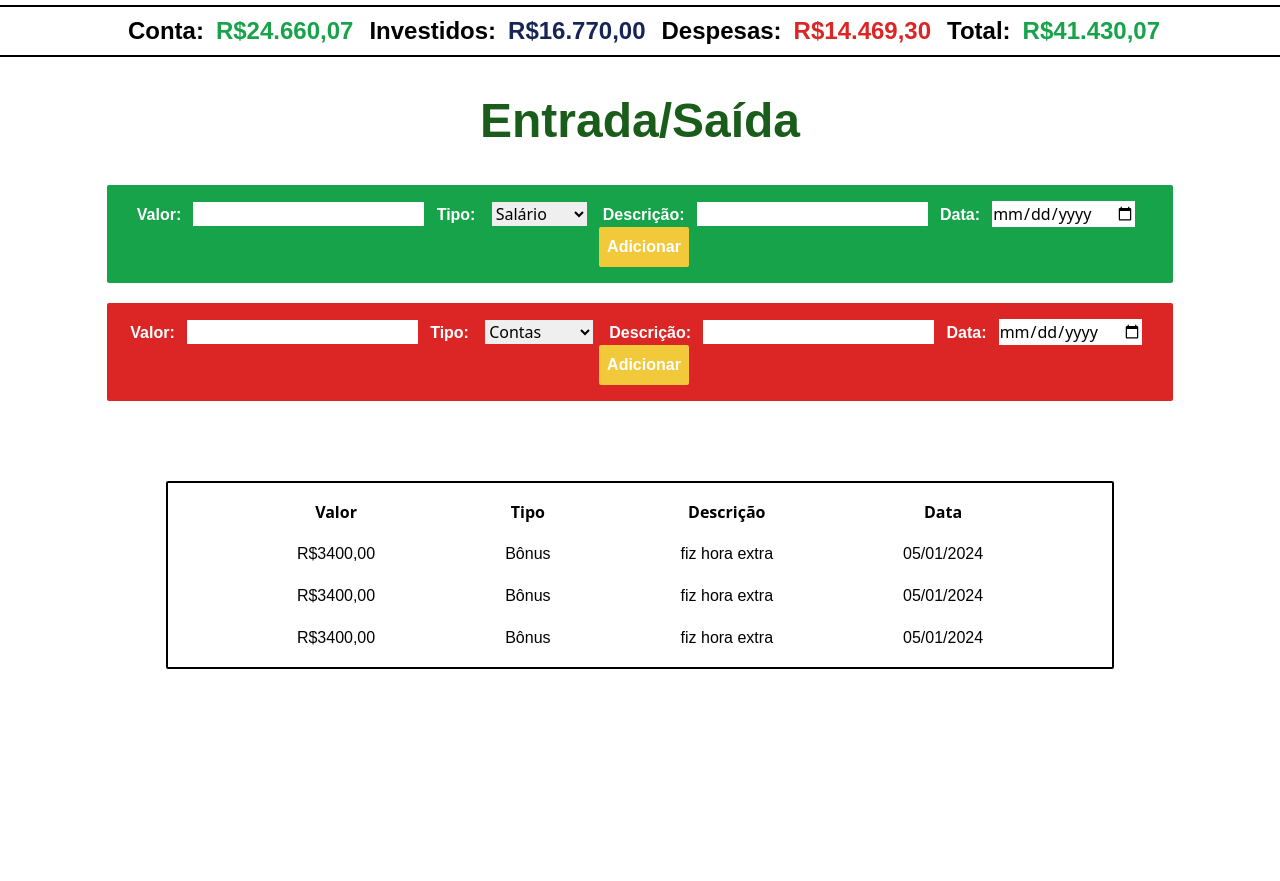
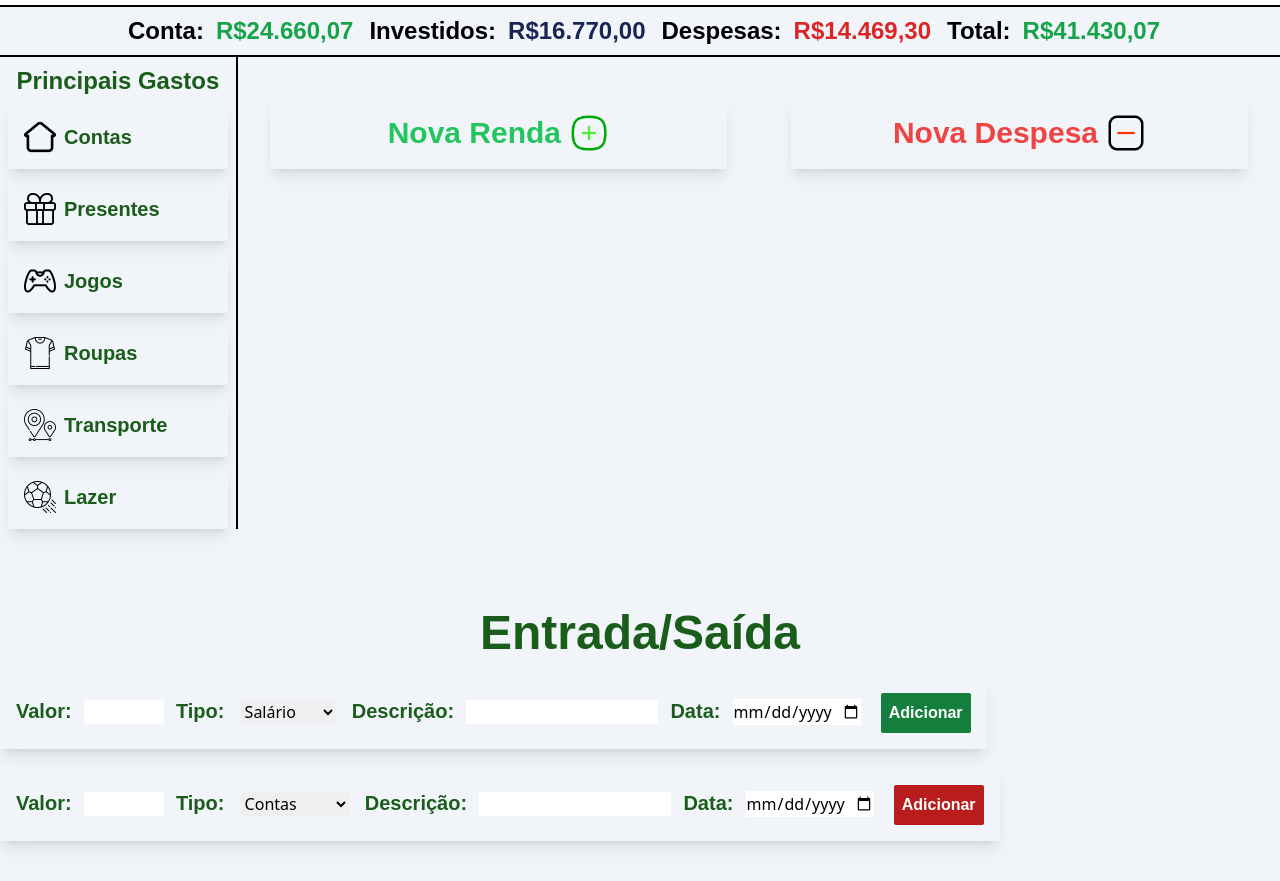
Before and after one commit to PHPPrado/FinApp, a website: page FIN_WEB/index.html in a window 1280 px wide. Shown: the part 61-942 px from the top of the page. Before the commit the page ends 810 px from the top, so only its background shows below. Drawn offline with Linux system fonts and the light colour scheme.

Commit message:
feat: retrabalhando o design

```diff
--- a/FIN_WEB/index.html
+++ b/FIN_WEB/index.html
@@ -12,7 +12,7 @@
   <a class="text-black font-nunito font-bold text-xl mt-4 ml-5" href="">Renda</a>
   <a class="text-black font-nunito font-bold text-xl mt-4 ml-5" href="">Despesas</a>
 </header>
-<body class="bg-white">
+<body class="bg-slate-100">
 
   <section class="items-start mt-0">
 
@@ -29,13 +29,109 @@
 
   </section>
 
-  <section class="flex flex-col my-10 items-center text-center">
+
+  <section class="flex flex-row mb-20">
+
+    <div class="flex flex-col px-2 pt-0 w-72 justify-center border-black border-r-2 ">
+      <h1 class="self-center font-nunito text-finGreen-0 font-bold text-2xl mt-2">Principais Gastos</h1>
+      <div class="flex mt-2 p-4 shadow-lg rounded-sm w-full">
+        <img class="w-8" src="images/casa.png" alt="">
+        <h2 class="font-nunito font-bold text-xl self-center ml-2 text-finGreen-0 ">Contas</h2>
+      </div>
+      <div class="flex mt-2 p-4 shadow-lg rounded-sm w-full">
+        <img class="w-8" src="images/presente.png" alt="">
+        <h2 class="font-nunito font-bold text-xl self-center ml-2 text-finGreen-0 ">Presentes</h2>
+      </div>
+      <div class="flex mt-2 p-4 shadow-lg rounded-sm w-full">
+        <img class="w-8" src="images/controle-de-jogo.png" alt="">
+        <h2 class="font-nunito font-bold text-xl self-center ml-2 text-finGreen-0 ">Jogos</h2>
+      </div>
+      <div class="flex mt-2 p-4 shadow-lg rounded-sm w-full">
+        <img class="w-8" src="images/camisa.png" alt="">
+        <h2 class="font-nunito font-bold text-xl self-center ml-2 text-finGreen-0 ">Roupas</h2>
+      </div>
+      <div class="flex mt-2 p-4 shadow-lg rounded-sm w-full">
+        <img class="w-8" src="images/transporte.png" alt="">
+        <h2 class="font-nunito font-bold text-xl self-center ml-2 text-finGreen-0 ">Transporte</h2>
+      </div>
+      <div class="flex mt-2 p-4 shadow-lg rounded-sm w-full">
+        <img class="w-8" src="images/bola-de-futebol.png" alt="">
+        <h2 class="font-nunito font-bold text-xl self-center ml-2 text-finGreen-0 ">Lazer</h2>
+      </div>
+    </div>
+
+    <section class="flex flex-col w-full">
+      <div class="flex mt-10 m-auto mb-8 w-full">
+        <a class="btnAddRenda shadow-lg rounded-sm text-green-500 text-3xl p-4 font-nunito font-bold w-full text-center justify-center mx-8 flex hover:scale-95 transition hover:duration-500">
+          <button class="">Nova Renda</button>
+          <img class="w-10 ml-2" src="images/mais (1).png" alt="">
+        </a>
+        <a class="btnAddDespesa shadow-lg rounded-sm text-red-500 text-3xl p-4 font-nunito font-bold w-full text-center justify-center mx-8 flex hover:scale-95 transition hover:duration-500">
+          <button class="">Nova Despesa</button>
+          <img class="w-10 ml-2" src="images/botao-menos.png" alt="">
+        </a>
+      </div>
+
+      <div class="flex p-4 w-fit justify-center m-auto mt-0 mb-5">
+        <form class="form hidden" id="formRenda">
+          <label class="text-finGreen-0 text-xl font-nunito font-bold" for="">Valor:</label>
+          <input class="mx-2 w-20" type="number" id="valor" name="valor">
+          <label class="text-finGreen-0 text-xl font-nunito font-bold" for="">Tipo:</label>
+          <select class="mx-3" name="tipo" id="tipo" required>
+            <option value="salario">Salário</option>
+            <option value="bonus">Bonus</option>
+            <option value="premios">Prêmios</option>
+            <option value="presentes">Presentes</option>
+            <option value="outros">Outros</option>
+          </select>
+          <label class="text-finGreen-0 text-xl font-nunito font-bold" for="">Descrição:</label>
+          <input class="mx-2 w-48" type="text" name="descricao" id="Descrição">
+          <label class="text-finGreen-0 text-xl font-nunito font-bold" for="">Data:</label>
+          <input class="mx-2 w-32" type="date" name="date" id="date">
+          <button class="ml-2 text-white font-nunito font-bold bg-green-700 p-2 rounded-sm" type="button" onclick="enviarRenda()">Adicionar</button>
+        </form>
+      </div>
+
+      <div class="flex p-4 w-fit justify-center m-auto mt-0">
+        <form class="form hidden" id="formDespesa">
+          <label class="text-finGreen-0 text-xl font-nunito font-bold" for="">Valor:</label>
+          <input class="mx-2 w-20" type="number" id="valor" name="valor">
+          <label class="text-finGreen-0 text-xl font-nunito font-bold" for="">Tipo:</label>
+          <select class="mx-3" name="tipo" id="tipo" required>
+            <option value="contas">Contas</option>
+            <option value="dizimo">Dízimo</option>
+            <option value="jogos">Jogos</option>
+            <option value="roupas">Roupas</option>
+            <option value="assinaturas">Assinaturas</option>
+            <option value="presentes">Presentes</option>
+            <option value="eletrônicos">Eletrônicos</option>
+            <option value="lazer">Lazer</option>
+            <option value="Transporte">Transporte</option>
+            <option value="outros">Outros</option>
+          </select>
+          <label class="text-finGreen-0 text-xl font-nunito font-bold" for="">Descrição:</label>
+          <input class="mx-2 w-48" type="text" id="Descrição" name="descricao">
+          <label class="text-finGreen-0 text-xl font-nunito font-bold" for="">Data:</label>
+          <input class="mx-2 w-32" type="date" id="date" name="date">
+          <button class="ml-2 text-white font-nunito font-bold bg-red-700 p-2 rounded-sm" type="button" onclick="enviarDespesa()">Adicionar</button>
+        </form>
+      </div>
+
+    </section>
+
+
+
+
+
+  </section>
+
+  <section class="flex flex-col my-10 m-auto text-center">
     <h1 class="mb-5 font-nunito text-finGreen-0 font-bold text-5xl">Entrada/Saída</h1>
-    <div class="flex bg-green-600 p-4 rounded-sm mt-5 w-10/12 justify-center">
+    <div class="flex p-4 w-fit justify-center shadow-lg rounded-sm">
       <form id="formRenda">
-        <label class="text-white font-nunito font-bold" for="">Valor:</label>
-        <input class="mx-2" type="number" id="valor" name="valor">
-        <label class="text-white font-nunito font-bold" for="">Tipo:</label>
+        <label class="text-finGreen-0 text-xl font-nunito font-bold" for="">Valor:</label>
+        <input class="mx-2 w-20" type="number" id="valor" name="valor">
+        <label class="text-finGreen-0 text-xl font-nunito font-bold" for="">Tipo:</label>
         <select class="mx-3" name="tipo" id="tipo" required>
           <option value="salario">Salário</option>
           <option value="bonus">Bonus</option>
@@ -43,19 +139,19 @@
           <option value="presentes">Presentes</option>
           <option value="outros">Outros</option>
         </select>
-        <label class="text-white font-nunito font-bold" for="">Descrição:</label>
-        <input class="mx-2" type="text" name="descricao" id="Descrição">
-        <label class="text-white font-nunito font-bold" for="">Data:</label>
-        <input class="mx-2" type="date" name="date" id="date">
-        <button class="ml-2 text-white font-nunito font-bold bg-finYellow-0 p-2 rounded-sm" type="button" onclick="enviarRenda()">Adicionar</button>
+        <label class="text-finGreen-0 text-xl font-nunito font-bold" for="">Descrição:</label>
+        <input class="mx-2 w-48" type="text" name="descricao" id="Descrição">
+        <label class="text-finGreen-0 text-xl font-nunito font-bold" for="">Data:</label>
+        <input class="mx-2 w-32" type="date" name="date" id="date">
+        <button class="ml-2 text-white font-nunito font-bold bg-green-700 p-2 rounded-sm" type="button" onclick="enviarRenda()">Adicionar</button>
       </form>
     </div>
 
-    <div class="flex bg-red-600 p-4 rounded-sm mt-5 w-10/12 justify-center">
+    <div class="flex shadow-lg p-4 rounded-sm mt-5 w-fit justify-center">
       <form id="formDespesa">
-        <label class="text-white font-nunito font-bold" for="">Valor:</label>
-        <input class="mx-2" type="number" id="valor" name="valor">
-        <label class="text-white font-nunito font-bold" for="">Tipo:</label>
+        <label class="text-finGreen-0 text-xl font-nunito font-bold" for="">Valor:</label>
+        <input class="mx-2 w-20" type="number" id="valor" name="valor">
+        <label class="text-finGreen-0 text-xl font-nunito font-bold" for="">Tipo:</label>
         <select class="mx-3" name="tipo" id="tipo" required>
           <option value="contas">Contas</option>
           <option value="dizimo">Dízimo</option>
@@ -68,51 +164,20 @@
           <option value="Transporte">Transporte</option>
           <option value="outros">Outros</option>
         </select>
-        <label class="text-white font-nunito font-bold" for="">Descrição:</label>
-        <input class="mx-2" type="text" id="Descrição" name="descricao">
-        <label class="text-white font-nunito font-bold" for="">Data:</label>
-        <input class="mx-2" type="date" id="date" name="date">
-        <button class="ml-2 text-white font-nunito font-bold bg-finYellow-0 p-2 rounded-sm" type="button" onclick="enviarDespesa()">Adicionar</button>
+        <label class="text-finGreen-0 text-xl font-nunito font-bold" for="">Descrição:</label>
+        <input class="mx-2 w-48" type="text" id="Descrição" name="descricao">
+        <label class="text-finGreen-0 text-xl font-nunito font-bold" for="">Data:</label>
+        <input class="mx-2 w-32" type="date" id="date" name="date">
+        <button class="ml-2 text-white font-nunito font-bold bg-red-700 p-2 rounded-sm" type="button" onclick="enviarDespesa()">Adicionar</button>
       </form>
     </div>
   </section>
 
-  <section class="flex justify-center my-20 ">
 
-    <table class="table-fixed border-separate border-spacing-x-32 border-spacing-y-4 border-2 border-black rounded-sm">
-      <thead>
-        <tr>
-          <th>Valor</th>
-          <th>Tipo</th>
-          <th>Descrição</th>
-          <th>Data</th>
-        </tr>
-      </thead>
-      <tbody>
-        <tr>
-          <td class="font-nunito" >R$3400,00</td>
-          <td class="font-nunito" >Bônus</td>
-          <td class="font-nunito" >fiz hora extra</td>
-          <td class="font-nunito" >05/01/2024</td>
-        </tr>
-        <tr>
-          <td class="font-nunito" >R$3400,00</td>
-          <td class="font-nunito" >Bônus</td>
-          <td class="font-nunito" >fiz hora extra</td>
-          <td class="font-nunito" >05/01/2024</td>
-        </tr>
-        <tr>
-          <td class="font-nunito" >R$3400,00</td>
-          <td class="font-nunito" >Bônus</td>
-          <td class="font-nunito" >fiz hora extra</td>
-          <td class="font-nunito" >05/01/2024</td>
-        </tr>
-      </tbody>
-    </table>
-  </section>
 
   <script src="javascript/renda.js" defer></script>
   <script src="javascript/despesa.js" defer></script>
+  <script src="javascript/main.js" defer></script>
 
 </body>
 </html>
--- a/FIN_WEB/javascript/despesa.js
+++ b/FIN_WEB/javascript/despesa.js
@@ -25,7 +25,7 @@ function enviarDespesa() {
         if (!response.ok) {
             throw new Error(`Erro na requisição: ${response.status} - ${response.statusText}`);
         }
-        alert("DadosDespesa enviados com sucesso!");
+        alert("Dados enviados com sucesso!");
         return response.json();
 
     })
--- a/FIN_WEB/javascript/renda.js
+++ b/FIN_WEB/javascript/renda.js
@@ -1,6 +1,7 @@
 let rendas = [];
 var adicionarUrlRenda = 'http://localhost:8080/renda/adicionar';
 var getAllUrlRenda = 'http://localhost:8080/renda/all';
+const formRenda2 = document.querySelector('#formRenda');
 
 function enviarRenda() {
     var url = adicionarUrlRenda;
@@ -26,6 +27,8 @@ function enviarRenda() {
         if (!response.ok) {
             throw new Error(`Erro na requisição: ${response.status} - ${response.statusText}`);
         }
+
+        formRenda2.classList.toggle('hidden');
         alert("Dados enviados com sucesso!");
         return response.json();
 
```
Also changed, not shown: FIN_WEB/javascript/main.js (added, +15 -0 lines), FIN_WEB/dist/output.css, FIN_WEB/images/bola-de-futebol.png (added), FIN_WEB/images/botao-menos.png (added), FIN_WEB/images/camisa.png (added), FIN_WEB/images/casa.png (added), FIN_WEB/images/controle-de-jogo.png (added), FIN_WEB/images/mais (1).png (added), FIN_WEB/images/mais (2).png (added), FIN_WEB/images/mais e menos.png (added), FIN_WEB/images/mais.png (added), FIN_WEB/images/presente.png (added), FIN_WEB/images/transporte.png (added).
